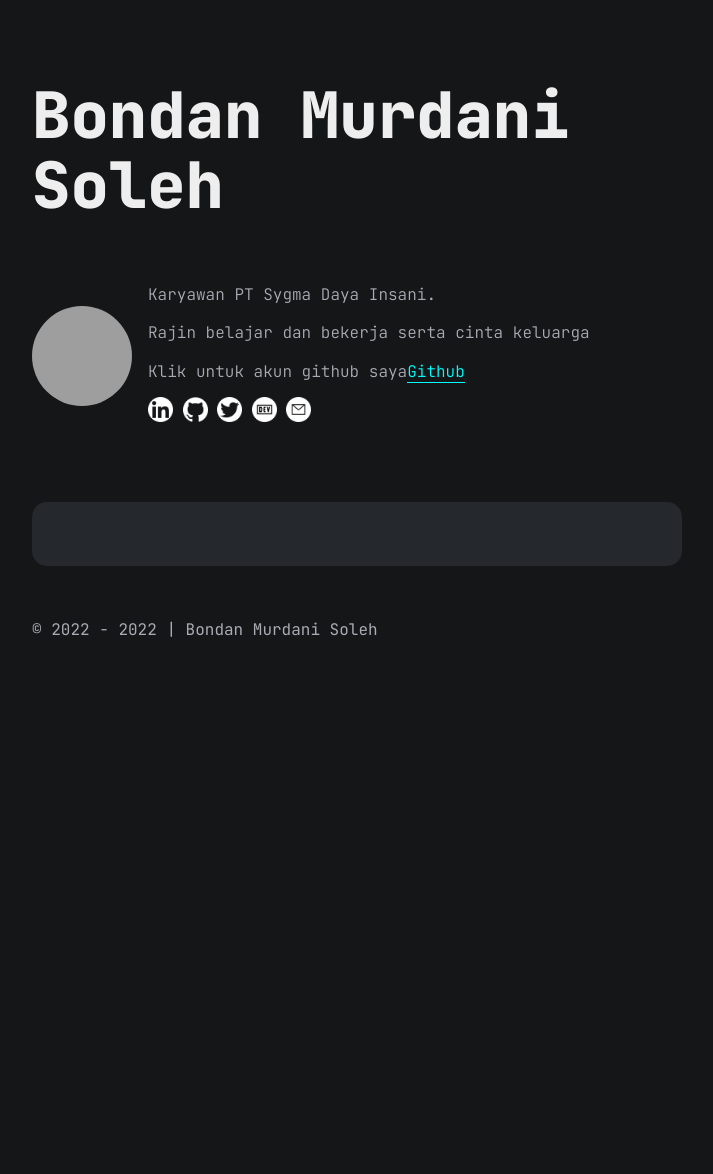
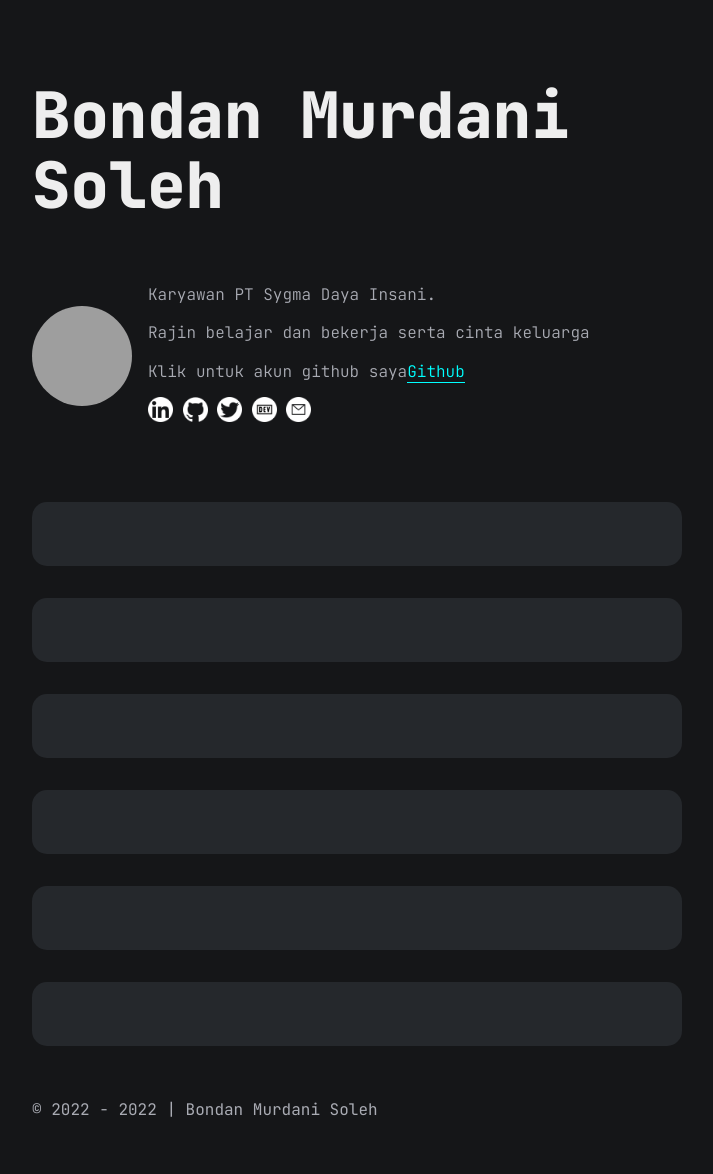
Before and after one commit to papabondan/papabondan.github.io, a Jekyll site: the page built from index.md, in a window 1280 px wide. Shown: the whole page, without its empty margins (283-996 px from the left). Built offline with Jekyll 4.4.1, drawn with Linux system fonts in a browser that asks for light colours; comment, search, counter and statistics services are not loaded; before the commit the page ends 900 px from its top, so only the background shows below that; grey boxes are pictures that could not be loaded.

Commit message:
Update blog.html

```diff
--- a/_layouts/blog.html
+++ b/_layouts/blog.html
@@ -23,11 +23,11 @@
             >
 
           </div>
-          {% endfor %}
+          {% endfor %}{% endfor %}
         </article>
         {%endfor%}
       </section>
-      {% endfor %}
+
 
 
       <!-- pagination -->
```
